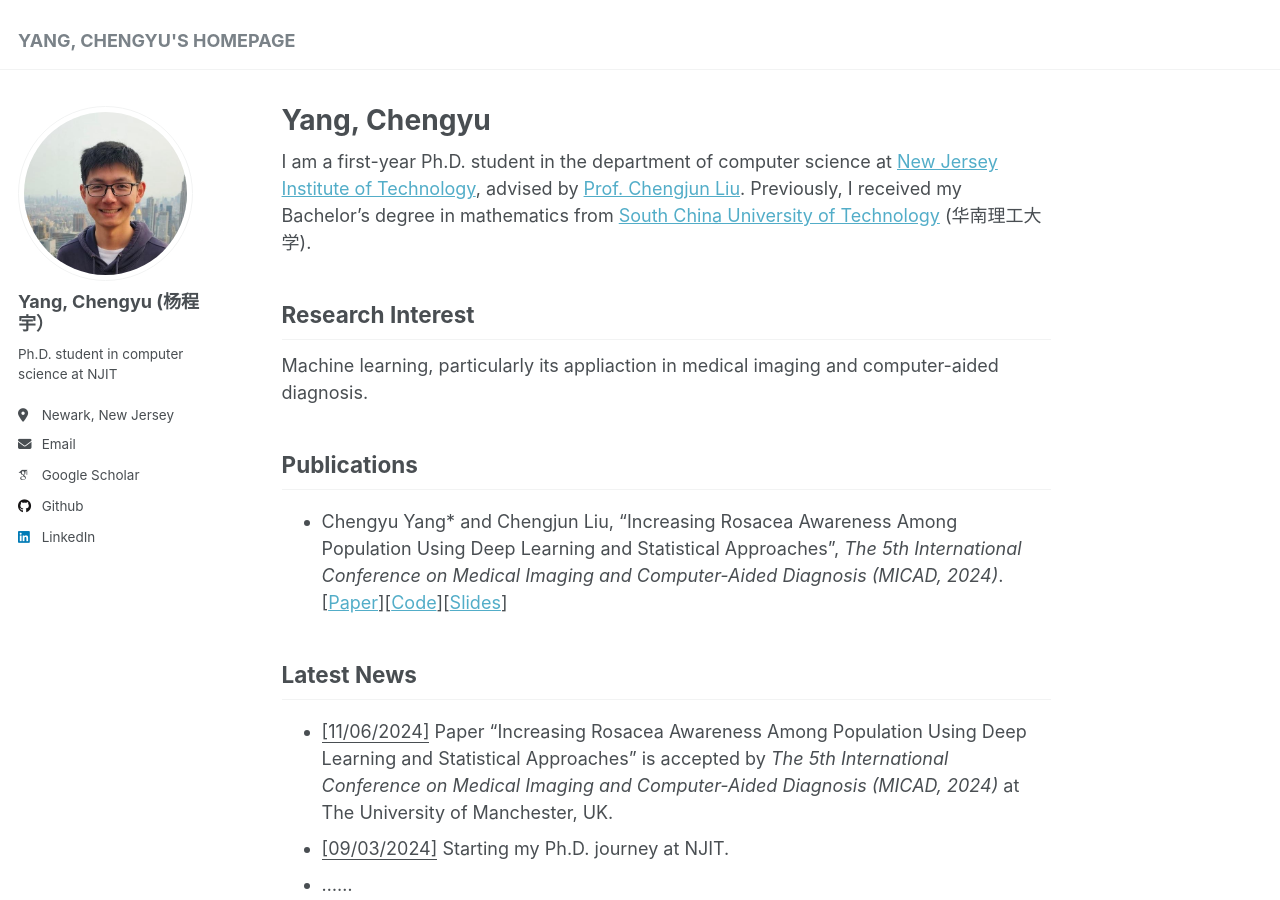
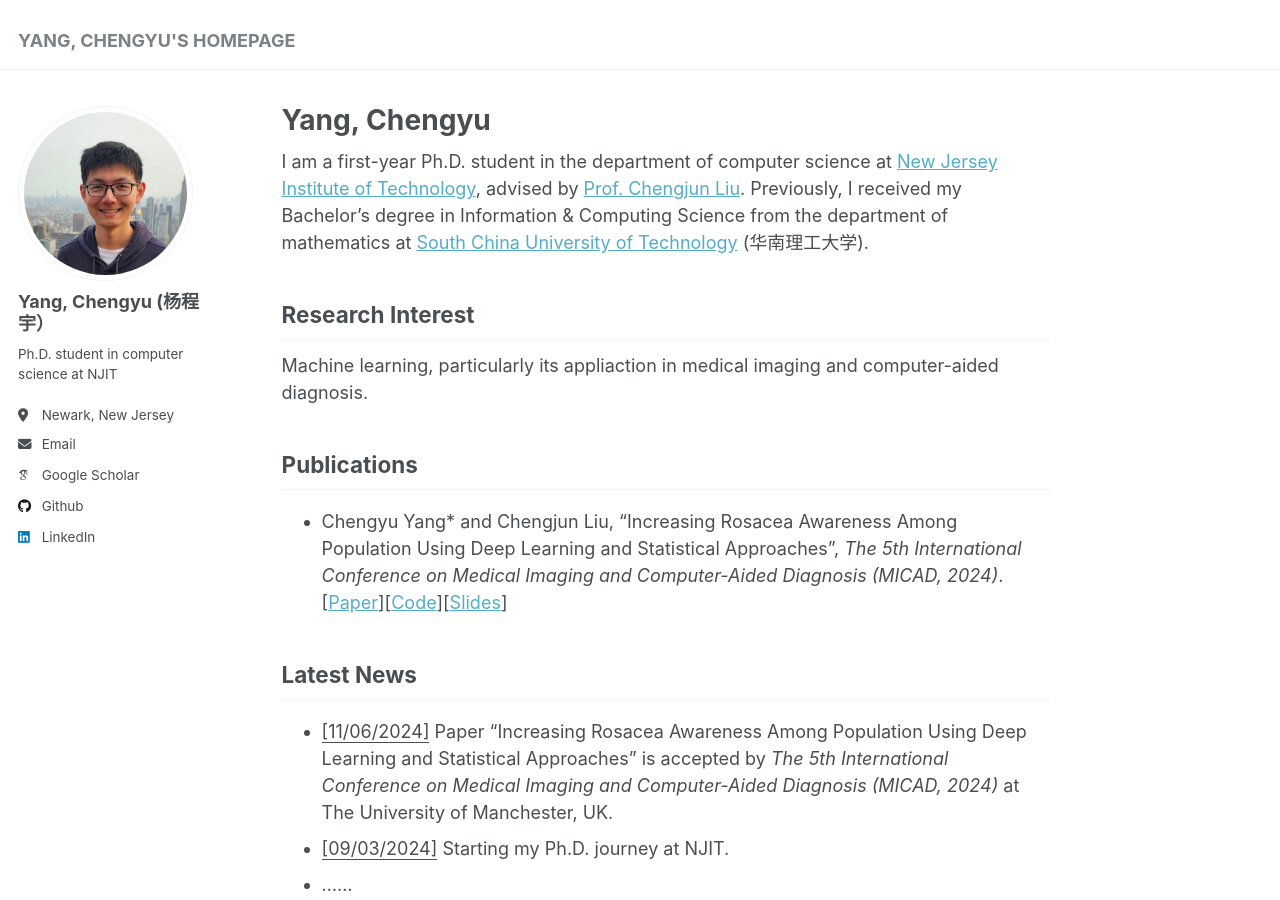
Before and after one commit to chengyuyang-njit/chengyuyang-njit.github.io, a Jekyll site: the page built from _pages/about.md, in a window 1280 px wide and 900 px high. Built offline with Jekyll 4.4.1, drawn with Linux system fonts in a browser that asks for light colours; some web fonts are replaced.

Commit message:
Update about.md

```diff
--- a/_pages/about.md
+++ b/_pages/about.md
@@ -6,7 +6,7 @@ redirect_from:
   - /about/
   - /about.html
 ---
-I am a first-year Ph.D. student in the department of computer science at [New Jersey Institute of Technology](https://www.njit.edu/), advised by [Prof. Chengjun Liu](https://web.njit.edu/~cliu/). Previously, I received my Bachelor's degree in mathematics from [South China University of Technology](https://www.usnews.com/education/best-global-universities/south-china-university-of-technology-505115) (华南理工大学).
+I am a first-year Ph.D. student in the department of computer science at [New Jersey Institute of Technology](https://www.njit.edu/), advised by [Prof. Chengjun Liu](https://web.njit.edu/~cliu/). Previously, I received my Bachelor's degree in Information & Computing Science from the department of mathematics at [South China University of Technology](https://www.usnews.com/education/best-global-universities/south-china-university-of-technology-505115) (华南理工大学).
 
 Research Interest
 ------
```
